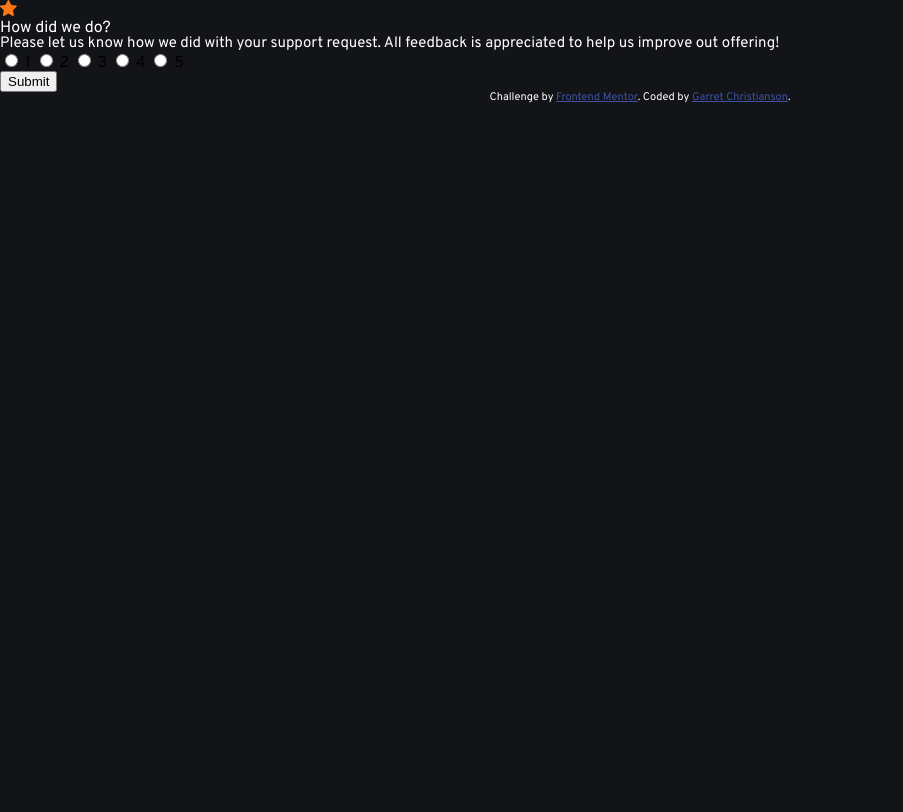
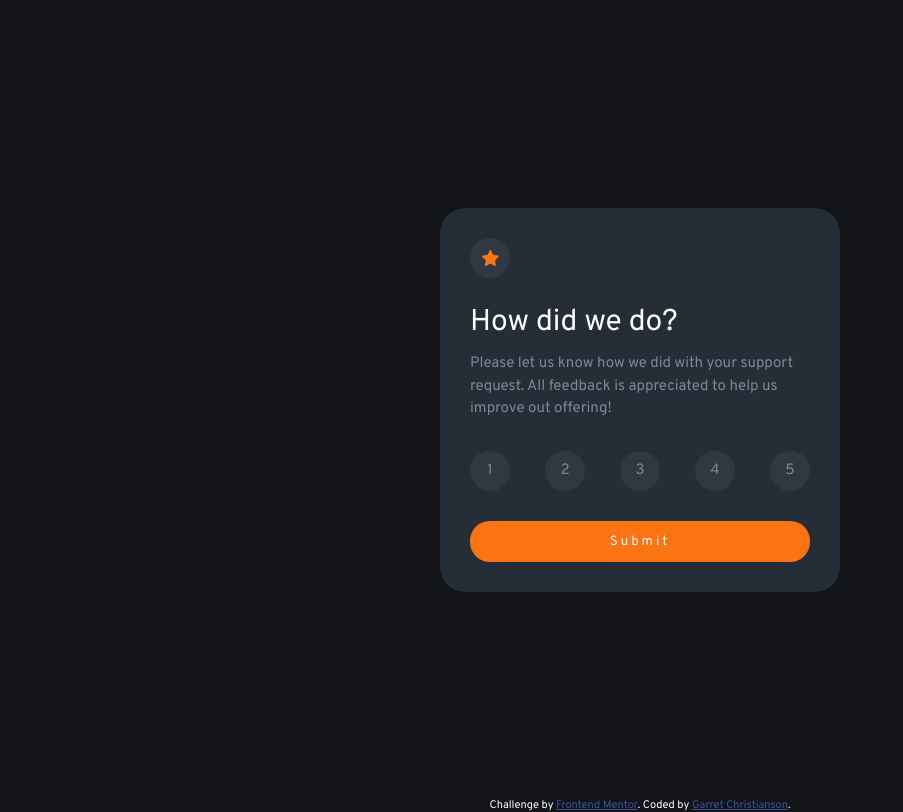
Before and after one commit to Garretgvc/frontend-mentor-project-1, a plain HTML site: page interactive-rating-component-main/index.html in a window 1280 px wide. Shown: the whole page, without its empty margins (0-903 px from the left). Drawn offline with Linux system fonts and the light colour scheme.

Commit message:
added interactive styling

```diff
--- a/interactive-rating-component-main/css/styles.css
+++ b/interactive-rating-component-main/css/styles.css
@@ -8,24 +8,166 @@
     --Orange: hsl(25, 97%, 53%);
 }
 
-body {
-    background-color: var(--Very-Dark-Blue);
 
-}
-
-body p {
+/*Typography*/
+html {
     font-size: 15px;
-    color: var(--White);
 }
 
 h1 {
     color: var(--White);
 }
 
-html, body {
+html,
+body,
+.btn {
     font-family: 'Overpass', sans-serif;
 }
 
+h1 {
+    color: var(--White);
+    font-size: 2rem;
+}
+
+p,
+.ratings-container span {
+    color: var(--Medium-Grey);
+}
+
+p {
+    line-height: 1.5rem;
+}
+
+.upppercase {
+    text-transform: uppercase;
+}
+
+
+/*Layout*/
+* {
+    box-sizing: border-box;
+}
+
+.row {
+    display: flex;
+}
+
+.center {
+    justify-content: center;
+    align-items: center;
+}
+
+
+/*center and constrict page content*/
+.container {
+    max-width: 1440px;
+    margin-right: auto;
+    margin-left: auto;
+    height: 100vh;
+}
+
+
+/*Style*/
+body {
+    background-color: var(--Very-Dark-Blue);
+}
+
+.component {
+    background-color: var(--Dark-Blue);
+    max-width: 400px;
+    padding: 2rem;
+    border-radius: 25px;
+}
+
+input[type="radio"] {
+    cursor: pointer;
+    opacity: 0;
+    position: absolute;
+}
+
+.btn {
+    background-color: var(--Orange);
+    color: var(--White);
+    border: none;
+    border-radius: 20px;
+    width: 100%;
+    letter-spacing: 0.2rem;
+    padding-top: 0.8rem;
+    padding-bottom: 0.8rem;
+}
+
+.submit-btn:hover {
+    background-color: var(--White);
+    color: var(--Orange);
+    cursor: pointer;
+}
+
+.ratings-container {
+    justify-content: space-between;
+}
+
+input[type="radio"] + span {
+    height: 100%;
+    width: 100%;
+    display: flex;
+    justify-content: center;
+    align-items: center;
+    border-radius: 100%;
+}
+
+input[type="radio"]:hover + span,
+input[type="radio"] + span:hover {
+    cursor: pointer;
+    background-color: var(--Orange);
+    color: var(--White);
+}
+
+input[type="radio"]:checked + span {
+    background-color: var(--Light-Grey);
+    color: var(--White);
+}
+
+input[type="radio"],
+input[type="radio"] + span,
+.submit-btn {
+    transition: all 0.2s;
+}
+
+.highlight {
+    border-radius: 100px;
+    height: 40px;
+    width: 40px;
+    background-color: rgba(255, 255, 255, 0.05);
+}
+
+.logo-wrapper {
+    margin-bottom: 2rem;
+}
+
+.text-content {
+    margin-top: 1rem;
+    margin-bottom: 1rem;
+}
+
+h1 {
+    margin-top: 1rem;
+    margin-bottom: 1rem;
+}
+
+.ratings-container {
+    margin-top: 2rem;
+    margin-bottom: 2rem;
+}
+
+@media (max-width: 600px) {
+    .component {
+        max-width: 375;
+        margin-right: 20px;
+        margin-left: 20px;
+    }
+}
+
+/*Info*/
 .attribution {
     color: var(--White);
     font-size: 11px;
--- a/interactive-rating-component-main/index.html
+++ b/interactive-rating-component-main/index.html
@@ -20,9 +20,9 @@
 
 <body>
 
-  <div class="container">
+  <div class="container row center">
     <div class="component">
-      <div class="logo-wrapper">
+      <div class="logo-wrapper highlight row center">
         <img src="images/icon-star.svg" alt="star-icon" class="logo">
       </div>
       <div class="text-content">
@@ -35,29 +35,29 @@
         </p>
       </div>
       <form>
-        <div class="ratings-container">
-          <label for="1">
+        <div class="row ratings-container">
+          <label for="1" class="highlight row center">
             <input type="radio" name="rating" id="1" value="1">
             <span>1</span>
           </label>
-          <label for="2">
+          <label for="2" class="highlight row center">
             <input type="radio" name="rating" id="2" value="2">
             <span>2</span>
           </label>
-          <label for="3">
+          <label for="3" class="highlight row center">
             <input type="radio" name="rating" id="3" value="1">
             <span>3</span>
           </label>
-          <label for="4">
+          <label for="4" class="highlight row center">
             <input type="radio" name="rating" id="4" value="1">
             <span>4</span>
           </label>
-          <label for="5">
+          <label for="5" class="highlight row center">
             <input type="radio" name="rating" id="5" value="1">
             <span>5</span>
           </label>
         </div>
-        <button type="submit" class="btn uppercase">Submit</button>
+        <button type="submit" class="btn submit-btn uppercase">Submit</button>
       </form>
     </div>
   </div>
--- /dev/null
+++ b/interactive-rating-component-main/scripts/scripts.js
@@ -0,0 +1 @@
+console.log('Hello World')
```
